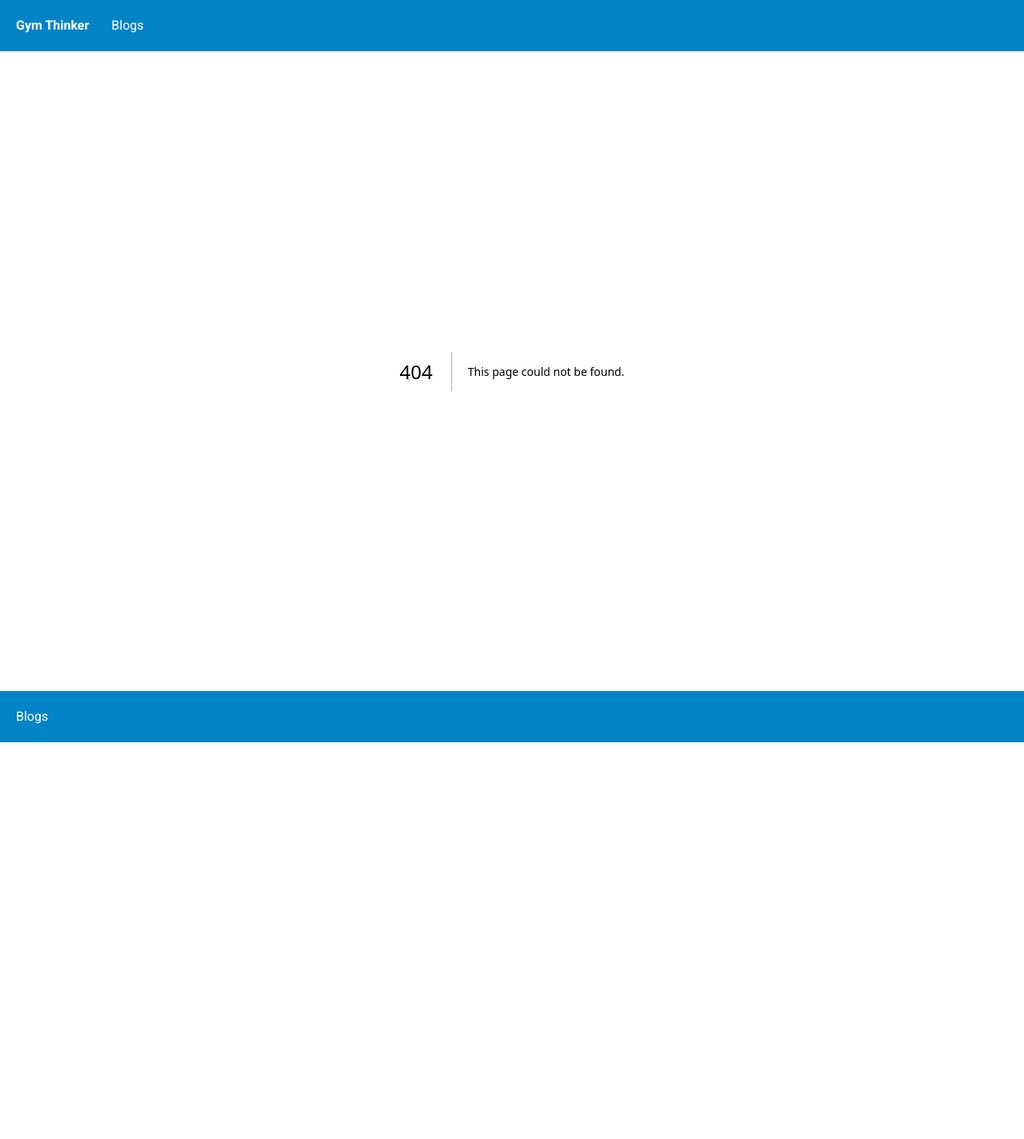
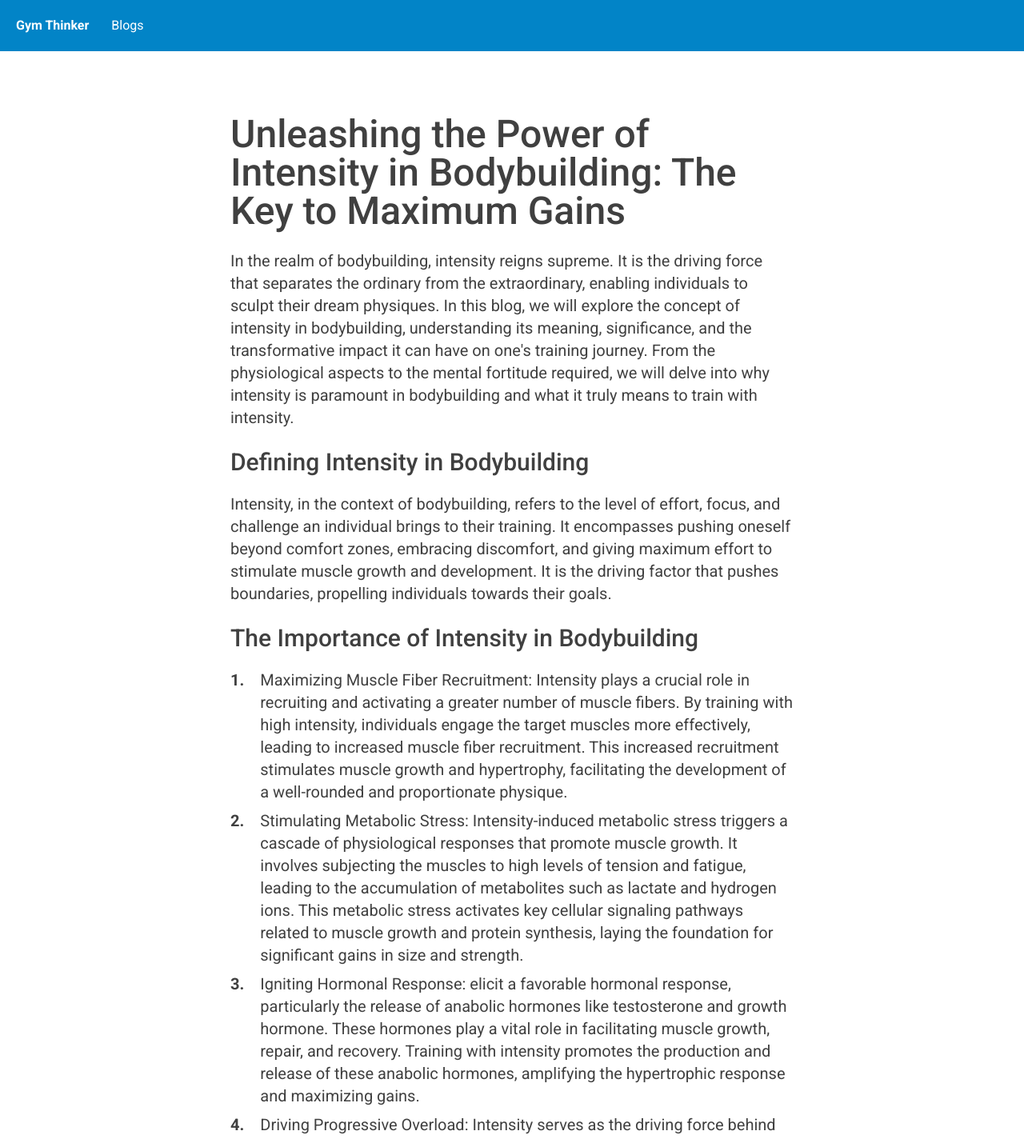
Before and after one commit to JackNalias/gym-blog, a Next.js app: page /blogs/bodybuilding/bodybuilding-with-intensity in a window 1280 px wide. Before the commit this address had no page. Shown: the top 1424 px of the page at 80% size. Before the commit the page ends 928 px from the top, so only its background shows below. Built offline with nearby package versions, Linux system fonts and the light colour scheme.

Commit message:
add intensity blog and links

```diff
--- /dev/null
+++ b/src/app/blogs/bodybuilding/bodybuilding-with-intensity/page.tsx
@@ -0,0 +1,163 @@
+export const metadata = {
+  title: "Gym Thinker - Bodybuilding with Intensity ",
+  description: `In the realm of bodybuilding, intensity reigns supreme. It is the
+  driving force that separates the ordinary from the extraordinary,
+  enabling individuals to sculpt their dream physiques. In this blog, we
+  will explore the concept of intensity in bodybuilding, understanding its
+  meaning, significance, and the transformative impact it can have on
+  one's training journey. From the physiological aspects to the mental
+  fortitude required, we will delve into why intensity is paramount in
+  bodybuilding and what it truly means to train with intensity.`,
+};
+
+export default function TrainingBicepsForHypertrophy() {
+  return (
+    <main className="blog">
+      <h1>
+        Unleashing the Power of Intensity in Bodybuilding: The Key to Maximum
+        Gains
+      </h1>
+
+      <p>
+        In the realm of bodybuilding, intensity reigns supreme. It is the
+        driving force that separates the ordinary from the extraordinary,
+        enabling individuals to sculpt their dream physiques. In this blog, we
+        will explore the concept of intensity in bodybuilding, understanding its
+        meaning, significance, and the transformative impact it can have on
+        one&apos;s training journey. From the physiological aspects to the
+        mental fortitude required, we will delve into why intensity is paramount
+        in bodybuilding and what it truly means to train with intensity.
+      </p>
+
+      <h2>Defining Intensity in Bodybuilding</h2>
+      <p>
+        Intensity, in the context of bodybuilding, refers to the level of
+        effort, focus, and challenge an individual brings to their training. It
+        encompasses pushing oneself beyond comfort zones, embracing discomfort,
+        and giving maximum effort to stimulate muscle growth and development. It
+        is the driving factor that pushes boundaries, propelling individuals
+        towards their goals.
+      </p>
+
+      <h2>The Importance of Intensity in Bodybuilding</h2>
+      <ul className="list-decimal">
+        <li>
+          <span>1.</span>
+          Maximizing Muscle Fiber Recruitment: Intensity plays a crucial role in
+          recruiting and activating a greater number of muscle fibers. By
+          training with high intensity, individuals engage the target muscles
+          more effectively, leading to increased muscle fiber recruitment. This
+          increased recruitment stimulates muscle growth and hypertrophy,
+          facilitating the development of a well-rounded and proportionate
+          physique.
+        </li>
+        <li>
+          <span>2.</span>
+          Stimulating Metabolic Stress: Intensity-induced metabolic stress
+          triggers a cascade of physiological responses that promote muscle
+          growth. It involves subjecting the muscles to high levels of tension
+          and fatigue, leading to the accumulation of metabolites such as
+          lactate and hydrogen ions. This metabolic stress activates key
+          cellular signaling pathways related to muscle growth and protein
+          synthesis, laying the foundation for significant gains in size and
+          strength.
+        </li>
+        <li>
+          <span>3.</span>
+          Igniting Hormonal Response: elicit a favorable hormonal response,
+          particularly the release of anabolic hormones like testosterone and
+          growth hormone. These hormones play a vital role in facilitating
+          muscle growth, repair, and recovery. Training with intensity promotes
+          the production and release of these anabolic hormones, amplifying the
+          hypertrophic response and maximizing gains.
+        </li>
+        <li>
+          <span>4.</span>
+          Driving Progressive Overload: Intensity serves as the driving force
+          behind progressive overload, a fundamental principle for muscle
+          growth. By consistently challenging the muscles with higher intensity,
+          such as increasing weights or difficulty levels, individuals push
+          their bodies to adapt and grow stronger. Progressive overload is vital
+          for continuous muscle growth, as it ensures a consistent stimulus for
+          improvement.
+        </li>
+      </ul>
+
+      <h2>Training with Intensity: What it Entails</h2>
+      <ul className="list-decimal">
+        <li>
+          <span>1.</span>
+          Mental Fortitude: Training with intensity requires mental resilience
+          and determination. It involves pushing through discomfort, fatigue,
+          and mental barriers to maintain focus and perform at a high level.
+          Mental fortitude is essential to sustain intensity throughout the
+          workout and ensure maximum effort in each repetition.
+        </li>
+        <li>
+          <span>2.</span>
+          Controlled and Proper Form: Intensity should not compromise form and
+          technique. It is crucial to maintain control over the movements,
+          focusing on the targeted muscles, and executing each exercise with
+          precision. Proper form ensures optimal muscle engagement, minimizes
+          the risk of injury, and maximizes the effectiveness of each
+          repetition.
+        </li>
+        <li>
+          <span>3.</span>
+          Progressive Overload: Training with intensity involves progressively
+          challenging the muscles over time. This can be achieved through
+          various techniques such as increasing weights, incorporating advanced
+          training methods, manipulating rep ranges, or reducing rest periods.
+          The goal is to continually challenge the muscles and ensure a
+          progressive overload to stimulate continuous growth.
+        </li>
+        <li>
+          <span>4.</span>
+          Training to Failure (continued): While training to failure can be an
+          effective technique to train with intensity, it is important to use
+          caution and proper judgment. Training to failure excessively or too
+          frequently can lead to overtraining, increased risk of injury, and
+          hinder recovery. It is advisable to incorporate training to failure
+          strategically, focusing on specific sets or exercises within a workout
+          to maximize intensity without compromising overall training volume and
+          recovery.
+        </li>
+        <li>
+          <span>5.</span>
+          Shorter Rest Periods: Intense training often involves shorter rest
+          periods between sets and exercises. By reducing rest periods, the
+          intensity of the workout is increased, challenging the muscles further
+          and promoting greater metabolic stress. This heightened stress creates
+          an environment conducive to hypertrophy and encourages the body to
+          adapt and grow.
+        </li>
+        <li>
+          <span>6.</span>
+          Mind-Muscle Connection: Developing a strong mind-muscle connection is
+          vital for training with intensity. It involves focusing on the
+          targeted muscle group during exercises and engaging in deliberate,
+          controlled movements. By honing this connection, individuals can
+          optimize muscle fiber recruitment, ensuring that the desired muscles
+          are being effectively stimulated and maximizing the intensity of each
+          rep.
+        </li>
+      </ul>
+
+      <h2>Conclusion</h2>
+      <p>
+        In the pursuit of achieving remarkable results in bodybuilding,
+        intensity stands as a cornerstone. By training with intensity,
+        individuals can tap into their full potential, maximizing muscle fiber
+        recruitment, stimulating metabolic stress, and capitalizing on the
+        release of anabolic hormones. Training with intensity requires mental
+        fortitude, proper form, progressive overload, and strategic
+        implementation of techniques like training to failure and shorter rest
+        periods. It is essential to strike a balance between pushing boundaries
+        and ensuring adequate recovery to avoid overtraining and injury.
+        Embracing intensity in bodybuilding empowers individuals to unlock their
+        true potential, sculpt their dream physiques, and push beyond
+        limitations on the path to success.
+      </p>
+    </main>
+  );
+}
--- a/src/app/blogs/bodybuilding/training-quads-for-hypertrophy/page.tsx
+++ b/src/app/blogs/bodybuilding/training-quads-for-hypertrophy/page.tsx
@@ -1,3 +1,5 @@
+import Link from "next/link";
+
 export const metadata = {
   title: "Gym Thinker - Training Quads for Hypertrophy",
   description: `When it comes to building an impressive set of legs, few muscles are as
@@ -72,8 +74,14 @@ export default function TrainingBicepsForHypertrophy() {
       <p>
         While compound exercises form the foundation of your quad training,
         isolation exercises specifically target the quads, allowing for a more
-        focused and intense stimulus. Here are some effective quad isolation
-        exercises:
+        focused and{" "}
+        <Link
+          className="underline text-blue-900 hover:text-blue-700"
+          href="/blogs/bodybuilding/bodybuilding-with-intensity"
+        >
+          intense stimulus
+        </Link>
+        . Here are some effective quad isolation exercises:
       </p>
       <ul className="list-decimal">
         <li>
--- a/src/app/blogs/bodybuilding/ultimate-guide-for-back-hypertrophy-training/page.tsx
+++ b/src/app/blogs/bodybuilding/ultimate-guide-for-back-hypertrophy-training/page.tsx
@@ -1,3 +1,5 @@
+import Link from "next/link";
+
 export const metadata = {
   title: "Gym Thinker - Ultimate Guide to Back Hypertrophy",
   description: `A well-developed back not only enhances your overall physique but also
@@ -103,7 +105,14 @@ export default function UnlockingTricepHypertrophy() {
         muscle growth. Adequate sleep, proper nutrition, and strategic rest days
         play a crucial role in facilitating muscle repair and growth. Aim for
         7-9 hours of quality sleep each night and provide at least 48 hours of
-        recovery between intense back training sessions.
+        recovery between{" "}
+        <Link
+          className="underline text-blue-900 hover:text-blue-700"
+          href="/blogs/bodybuilding/bodybuilding-with-intensity"
+        >
+          intense
+        </Link>{" "}
+        back training sessions.
       </p>
 
       <h2>Nutrition and Supplementation</h2>
--- a/src/app/page.tsx
+++ b/src/app/page.tsx
@@ -72,7 +72,7 @@ export default function Home() {
     {
       title:
         "Quad Hypertrophy: The Ultimate Guide to Training for Massive Legs",
-      link: "/blogs/bodybuilding/bodybuildingtraining-quads-for-hypertrophy",
+      link: "/blogs/bodybuilding/training-quads-for-hypertrophy",
       date: "2023-05-27",
       excerpt: `When it comes to building an impressive set of legs, few muscles are as
       crucial as the quadriceps. The quads are responsible for knee extension
@@ -82,6 +82,20 @@ export default function Home() {
       effectively. In this comprehensive guide, we'll explore the key
       principles and exercises that can help you maximize quad development.
       Get ready to take your leg gains to the next level!`,
+    },
+    {
+      title:
+        "Unleashing the Power of Intensity in Bodybuilding: The Key to Maximum Gains",
+      link: "/blogs/bodybuilding/bodybuilding-with-intensity",
+      date: "2023-05-27",
+      excerpt: `In the realm of bodybuilding, intensity reigns supreme. It is the
+      driving force that separates the ordinary from the extraordinary,
+      enabling individuals to sculpt their dream physiques. In this blog, we
+      will explore the concept of intensity in bodybuilding, understanding its
+      meaning, significance, and the transformative impact it can have on
+      one's training journey. From the physiological aspects to the mental
+      fortitude required, we will delve into why intensity is paramount in
+      bodybuilding and what it truly means to train with intensity.`,
     },
   ];
 
```
